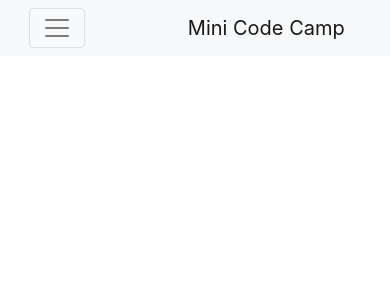
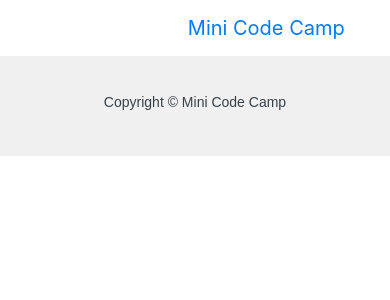
Before and after one commit to eabenojar/minicodecamp, a React (Create React App) app in the folder client/: page /courses in a window 390 px wide. Shown: the top 300 px of the page. Built offline with nearby package versions, Linux system fonts and the light colour scheme.

Commit message:
Added footer and fixed responsive design on home page

```diff
--- a/client/src/App.js
+++ b/client/src/App.js
@@ -9,6 +9,7 @@ import jwt_decode from "jwt-decode";
 import setAuthToken from "./utils/setAuthToken";
 import { setCurrentUser } from "./actions/authAction";
 import store from "./store";
+import Footer from "./components/Footer";
 
 // Check for token
 if (localStorage.jwtToken) {
@@ -26,6 +27,7 @@ class App extends Component {
       <div>
         <Header />
         {router}
+        <Footer />
       </div>
     );
   }
--- /dev/null
+++ b/client/src/components/Footer.js
@@ -0,0 +1,16 @@
+import React, { Component } from "react";
+import "../styles/footer.css";
+
+class Footer extends Component {
+  render() {
+    return (
+      <div className="footer-container">
+        <div className="footer-section">
+          <h1 className="footer-title">Copyright &copy; Mini Code Camp</h1>
+        </div>
+      </div>
+    );
+  }
+}
+
+export default Footer;
--- a/client/src/components/Header.js
+++ b/client/src/components/Header.js
@@ -30,7 +30,7 @@ class Header extends Component {
     return (
       <div className="header-container">
         <div className="header-sub-container">
-          <Navbar color="light" light expand="md">
+          <Navbar expand="md">
             <NavbarToggler onClick={this.toggle} />
             <Collapse isOpen={this.state.isOpen} navbar>
               <Nav className="d-flex align-items-start" navbar>
--- /dev/null
+++ b/client/src/styles/footer.css
@@ -0,0 +1,19 @@
+.footer-container {
+  background-color: #f0f0f0;
+  width: 100vw;
+  height: 100px;
+  display: flex;
+  justify-content: center;
+}
+.footer-section {
+  width: 85%;
+  height: 100%;
+  background-color: #f0f0f0;
+  display: flex;
+  justify-content: center;
+  align-items: center;
+}
+.footer-title {
+  font-weight: 100;
+  font-size: 14px;
+}
--- a/client/src/styles/header.css
+++ b/client/src/styles/header.css
@@ -1,5 +1,5 @@
 .header-container {
-  background-color: #f8f9fa;
+  background-color: #fff;
   height: 8vh;
   width: 100vw;
   max-width: 100vw;
@@ -12,7 +12,7 @@
   width: calc(85vw + 32px);
 }
 .header-section {
-  background-color: #3c4655;
+  /* background-color: #3c4655; */
   height: 100%;
   width: 85%;
   display: flex;
--- a/client/src/styles/home.css
+++ b/client/src/styles/home.css
@@ -24,7 +24,6 @@
   background-color: none;
   border-bottom: #b4b4b4 solid 1px;
   margin-bottom: 25px;
-  padding: 0 1% 0 1%;
 }
 .home-page-description,
 .home-page-title {
@@ -38,8 +37,8 @@
   width: 32%;
   background-color: #fff;
   border-radius: 0px;
-  margin: 0 1% 50px 1%;
 }
+
 .lesson-header {
   height: 25px;
   width: 100%;
@@ -106,14 +105,20 @@ pre[class*="language-"] {
 }
 .lesson-container {
   height: 275px;
-  width: 31%;
+  width: 32%;
   background-color: #fff;
   border-radius: 0px;
-  margin: 0 1% 50px 1%;
   -webkit-animation-name: slideFromBottom; /* Safari 4.0 - 8.0 */
   -webkit-animation-duration: 1s; /* Safari 4.0 - 8.0 */
   animation-name: slideFromBottom;
   animation-duration: 1s;
+  margin: 0 1% 50px 0;
+}
+.lesson-container:nth-child(3n) {
+  margin: 0 0 50px 1%;
+}
+.lesson-container:nth-child(3n + 2) {
+  margin: 0 1% 50px 1%;
 }
 
 /* Responsive Design */
@@ -124,7 +129,11 @@ pre[class*="language-"] {
     width: 48%;
     background-color: #fff;
     border-radius: 0px;
-    margin-bottom: 50px;
+    margin: 0 2% 50px 0%;
+  }
+
+  .lesson-container:nth-child(2n) {
+    margin: 0 0% 50px 2%;
   }
 }
 @media only screen and (max-width: 992px) {
```
Also changed, not shown: client/public/index.html (+1 -13 lines).
